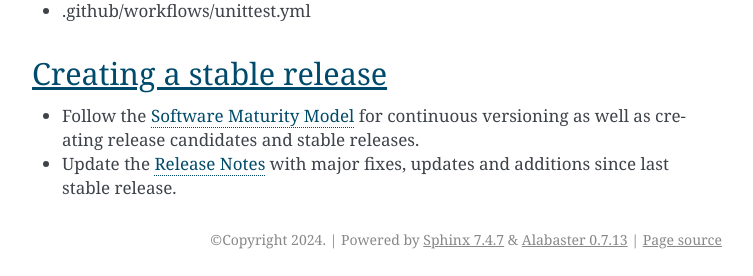
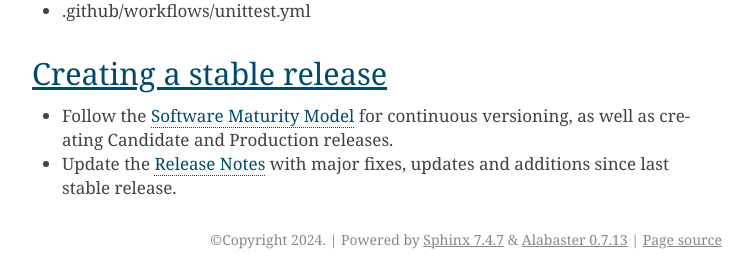
Before and after one commit to neutrons/MagnetismReflectometer, a Sphinx documentation site: the page built from docs/developer/developer.rst, in a window 1280 px wide and 900 px high, scrolled down 2328 px. Shown: the part 621-897 px from the top of the window, without its empty margins (388-1141 px from the left). Built offline with Sphinx 7.4.7, drawn with Linux system fonts in a browser that asks for light colours; the version number could not be read and is left out.

```diff
--- a/docs/developer/developer.rst
+++ b/docs/developer/developer.rst
@@ -125,5 +125,6 @@ synchronized across these files:
 
 Creating a stable release
 -------------------------
-- Follow the `Software Maturity Model <https://ornl-neutrons.atlassian.net/wiki/spaces/NDPD/pages/23363585/Software+Maturity+Model>`_ for continuous versioning as well as creating release candidates and stable releases.
+- Follow the `Software Maturity Model <https://ornl-neutrons.atlassian.net/wiki/spaces/NDPD/pages/23363585/Software+Maturity+Model>`_
+  for continuous versioning, as well as creating Candidate and Production releases.
 - Update the :ref:`Release Notes <release_notes>` with major fixes, updates and additions since last stable release.
--- a/environment.yml
+++ b/environment.yml
@@ -12,9 +12,8 @@ dependencies:
   - pyoncat
   - flask
   - gunicorn
+  - neutrons::finddata=0.10
   - pip
-  - pip:
-    - git+https://github.com/neutrons/finddata@v0.9.1
   # -- Development dependencies
   - pre-commit
   - sphinx
```
Also changed, not shown: 1 other file.
